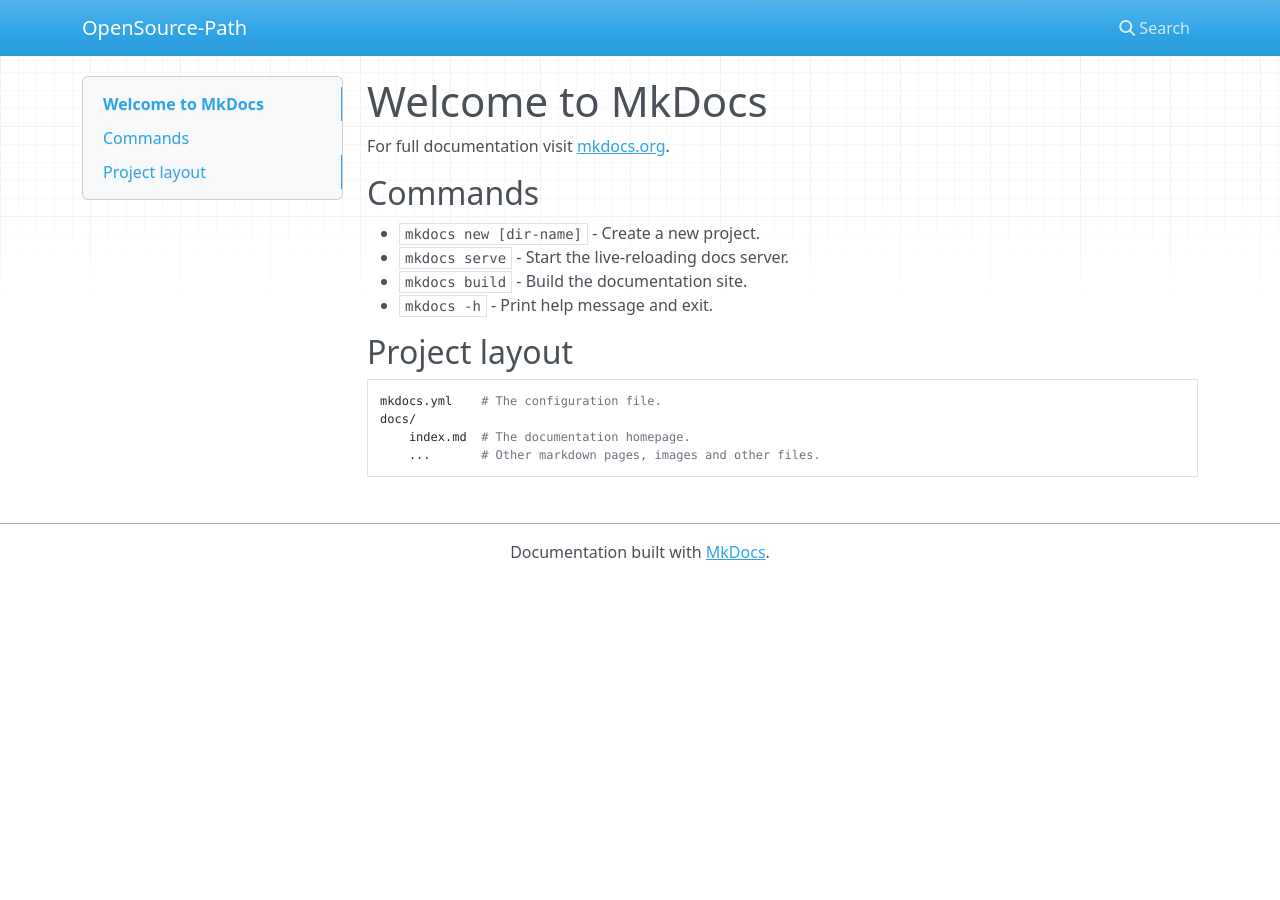
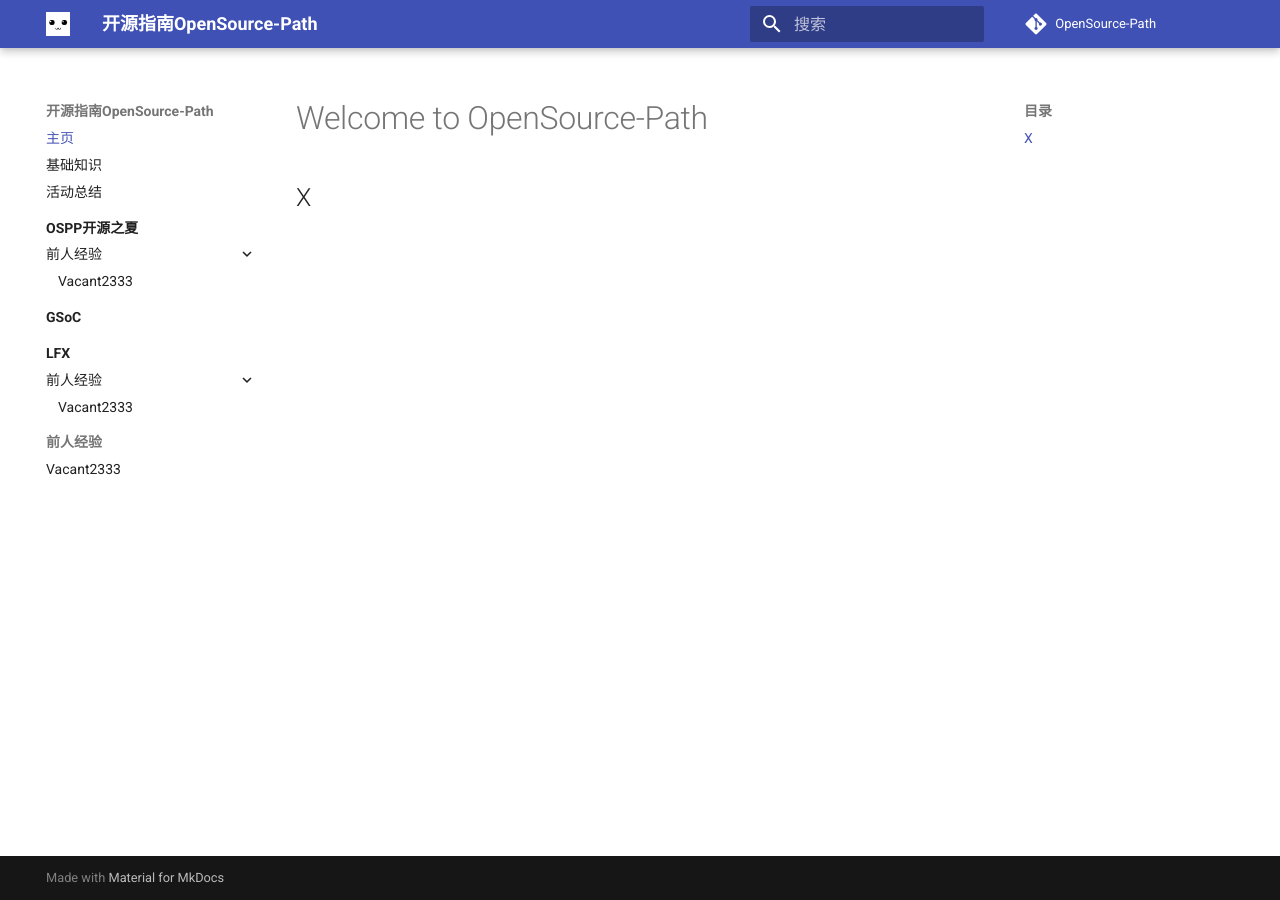
Before and after one commit to Vacant2333/OpenSource-Path, an MkDocs documentation site: the page built from docs/index.md, in a window 1280 px wide. Built offline with MkDocs 1.6.1 and Material for MkDocs 9.7.7, drawn with Linux system fonts in a browser that asks for light colours; nearby versions of some CDN libraries; comment, search, counter and statistics services are not loaded.

Commit message:
add docs structure

```diff
--- a/docs/index.md
+++ b/docs/index.md
@@ -1,17 +1,3 @@
-# Welcome to MkDocs
+# Welcome to OpenSource-Path
 
-For full documentation visit [mkdocs.org](https://www.mkdocs.org).
-
-## Commands
-
-* `mkdocs new [dir-name]` - Create a new project.
-* `mkdocs serve` - Start the live-reloading docs server.
-* `mkdocs build` - Build the documentation site.
-* `mkdocs -h` - Print help message and exit.
-
-## Project layout
-
-    mkdocs.yml    # The configuration file.
-    docs/
-        index.md  # The documentation homepage.
-        ...       # Other markdown pages, images and other files.
+## X
--- a/mkdocs.yml
+++ b/mkdocs.yml
@@ -1 +1,41 @@
-site_name: OpenSource-Path
+site_name: 开源指南OpenSource-Path
+site_url: https://vacant2333.github.io/OpenSource-Path/
+
+repo_name: OpenSource-Path
+repo_url: https://github.com/Vacant2333/OpenSource-Path
+
+theme:
+  name: material
+  language: zh
+  logo: assets/logo.png
+  favicon: assets/logo.png
+  features:
+    - navigation.instant
+    - navigation.instant.prefetch
+    - navigation.instant.progress
+    - navigation.instant.preview
+    - navigation.sections
+    - navigation.expand
+    - navigation.path
+    - navigation.top
+    - navigation.indexes
+    - search.suggest
+    - search.highlight
+    - header.autohide
+
+nav:
+  - 主页: "index.md"
+  - 基础知识: "basic_information.md"
+  - 活动总结: "activities_summary.md"
+  - OSPP开源之夏:
+      - "ospp/index.md"
+      - 前人经验:
+          - Vacant2333: ""
+  - GSoC:
+      - "gsoc/index.md"
+  - LFX:
+      - "lfx/index.md"
+      - 前人经验:
+          - Vacant2333: ""
+  - 前人经验:
+      - Vacant2333: ""
```
Also changed, not shown: README.md (+19 -6 lines), docs/basic_information.md (added, +1 -0 lines), docs/activities_summary.md (added), docs/assets/logo.png (added), docs/gsoc/index.md (added), docs/lfx/index.md (added), docs/ospp/index.md (added).
